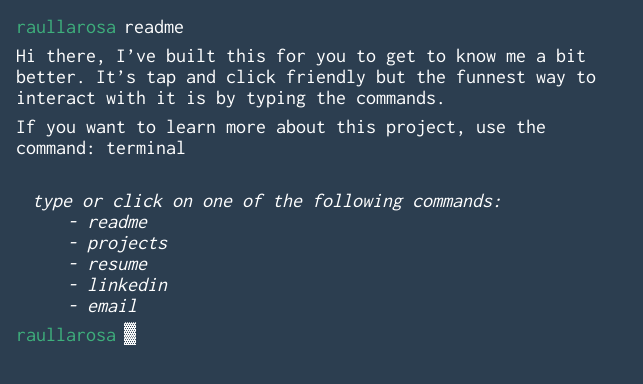
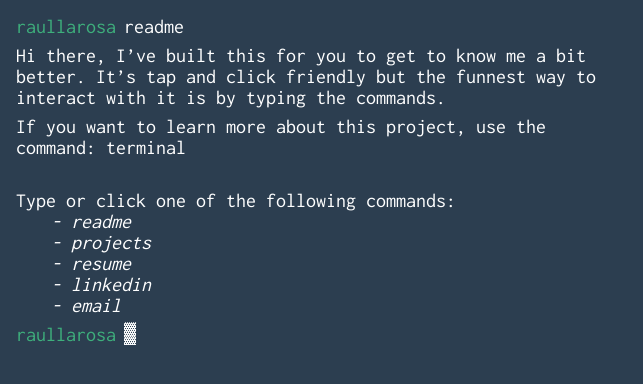
Before and after one commit to raullarosa/raullarosa.com, a Vue app: page / in a window 1280 px wide. Shown: the top 384 px of the page, without its empty margins (0-643 px from the left). Built offline with nearby package versions, Linux system fonts and the light colour scheme.

Commit message:
tweak actions verbiage and style

```diff
--- a/src/components/Terminal/Feed.vue
+++ b/src/components/Terminal/Feed.vue
@@ -27,7 +27,7 @@
           {{ content[command].link.text }}
         </a>
         <span v-if="content[command].actions" class="actions">
-          type or click on one of the following commands:
+          Type or click one of the following commands:
           <ul class="dashed">
             <li
               v-for="(action, actionIndex) in content[command].actions"
@@ -113,11 +113,11 @@ export default {
   margin-bottom: 0.5rem;
 }
 .actions {
-  margin-left: 1rem;
-  font-style: italic;
+  word-break: normal;
   margin-top: 1rem;
 }
 .action-link {
+  font-style: italic;
   cursor: pointer;
 }
 .action-link:hover {
```
